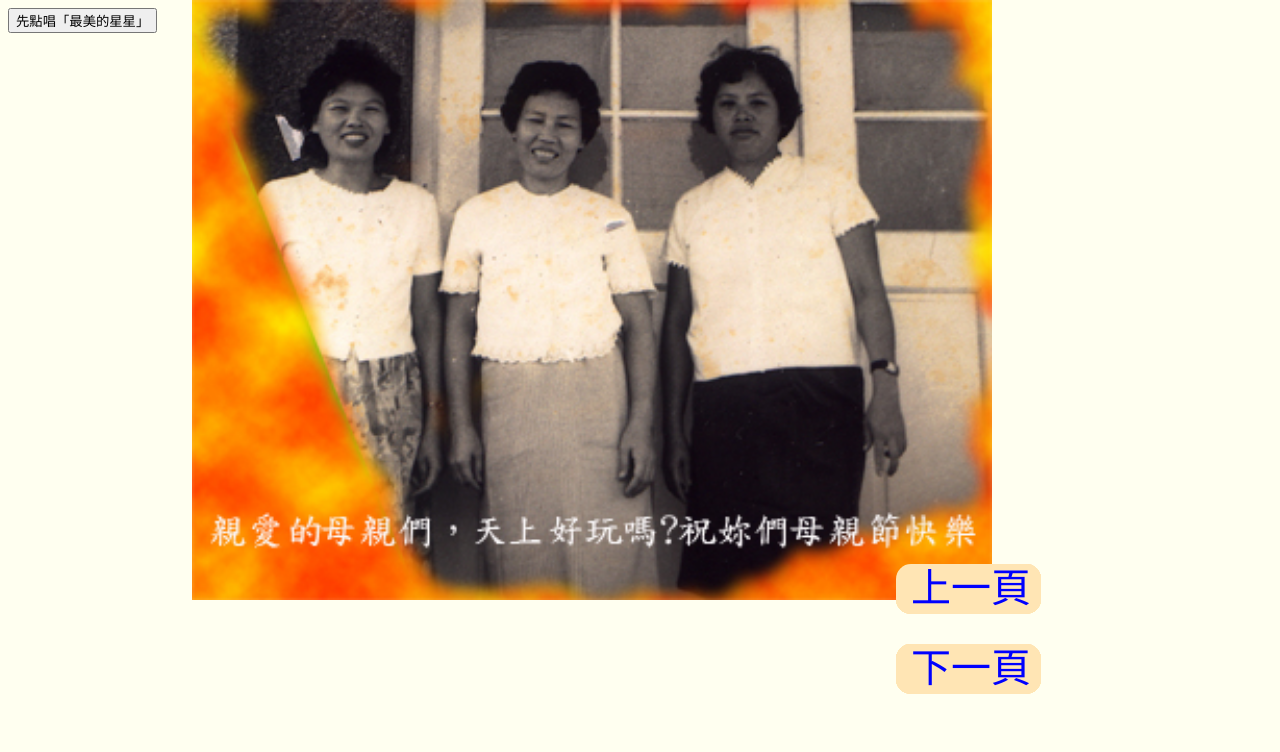
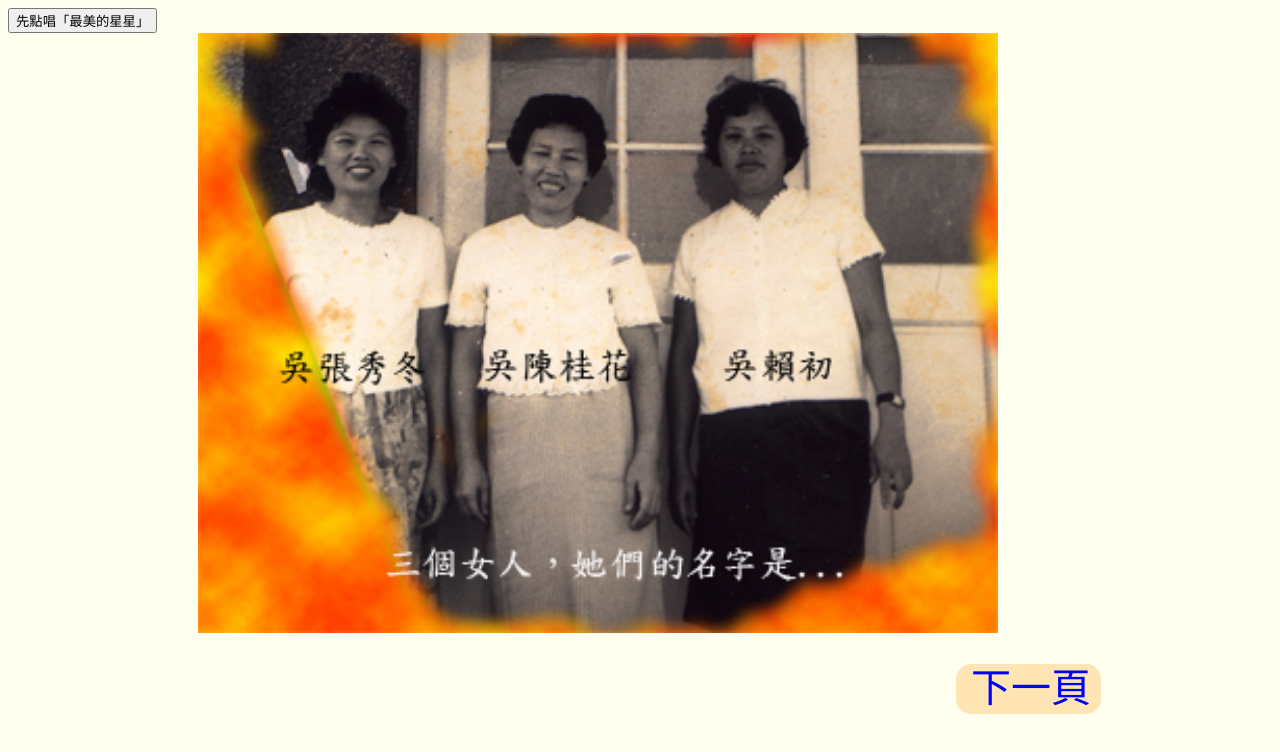
Before and after one commit to FenningDyer/3-Moms, a plain HTML site: page index.html in a window 1280 px wide. Drawn offline with Linux system fonts and the light colour scheme.

Commit message:
Update 3
Correct ones

```diff
--- a/index.html
+++ b/index.html
@@ -6,14 +6,15 @@
 body{background:#FFFFF0;}
 #divid {width: 100%;height: 100%;scroll-behavior: smooth; overflow:hidden;}
 #p1-01{position: absolute; top:0%; left:15%; width: 800px; height: 600px;}
-#p1-02{position: absolute; top:80%;left:70%; display: block;
+#p1-02{position: absolute; top:80%;left:75%; display: block;
 text-decoration: none;height: 50px;width: 130px; background:#FFE5B4;
 color:blue;line-height:50px;font-size:40px; margin:4px 0;padding-left: 15px;
 border-radius: 15px;}
-#p1-03{position: absolute; top:70%;left:70%; display: block;
+#p1-03{position: absolute; top:70%;left:75%; display: block;
 text-decoration: none;height: 50px;width: 130px; background:#FFE5B4;
 color:blue;line-height:50px;font-size:40px; margin:4px 0;padding-left: 15px;
 border-radius: 15px;}
+#divid div{position: relative; width: 100%; height: 100%;}
 </style>
 </head>
 <audio id=audioID loop>
@@ -90,8 +91,8 @@ border-radius: 15px;}
 <a href="#page13" id=p1-03>上一頁</a>
 </div>
 </div>
-</html>
 <script>
 var myaudio=document.getElementById("audioID");
 function play() {return myaudio.play(); };
 </script>
+</html>
```
Also changed, not shown: 1 other file.
